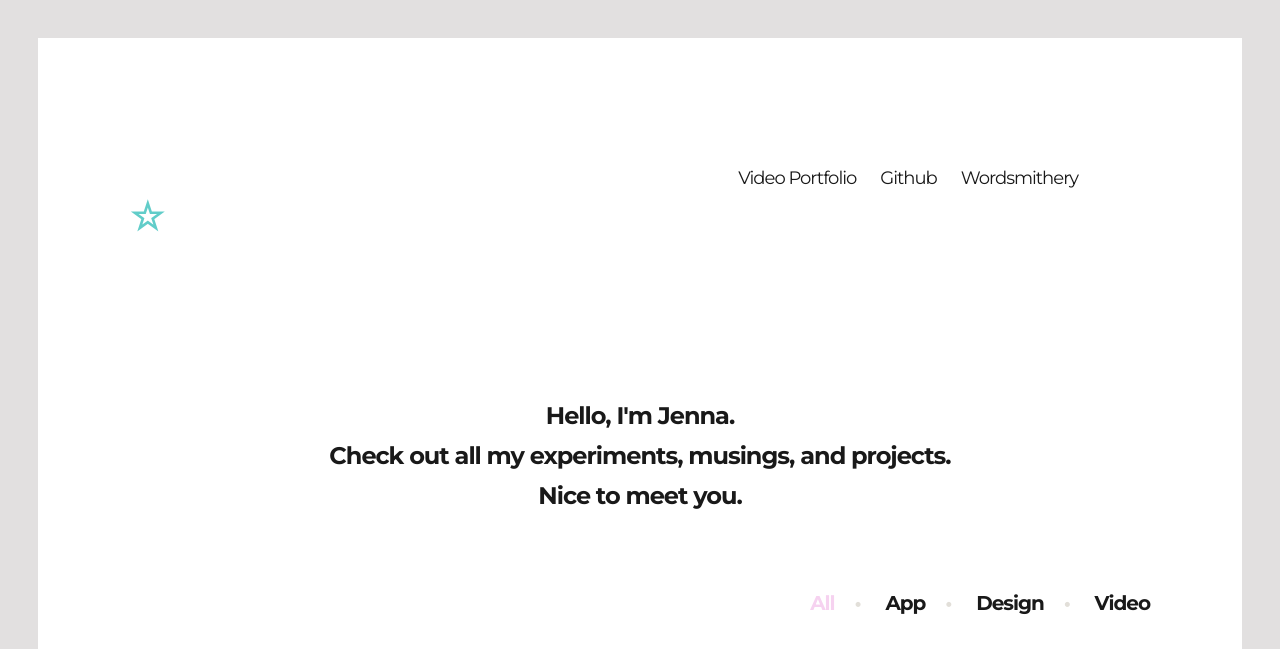
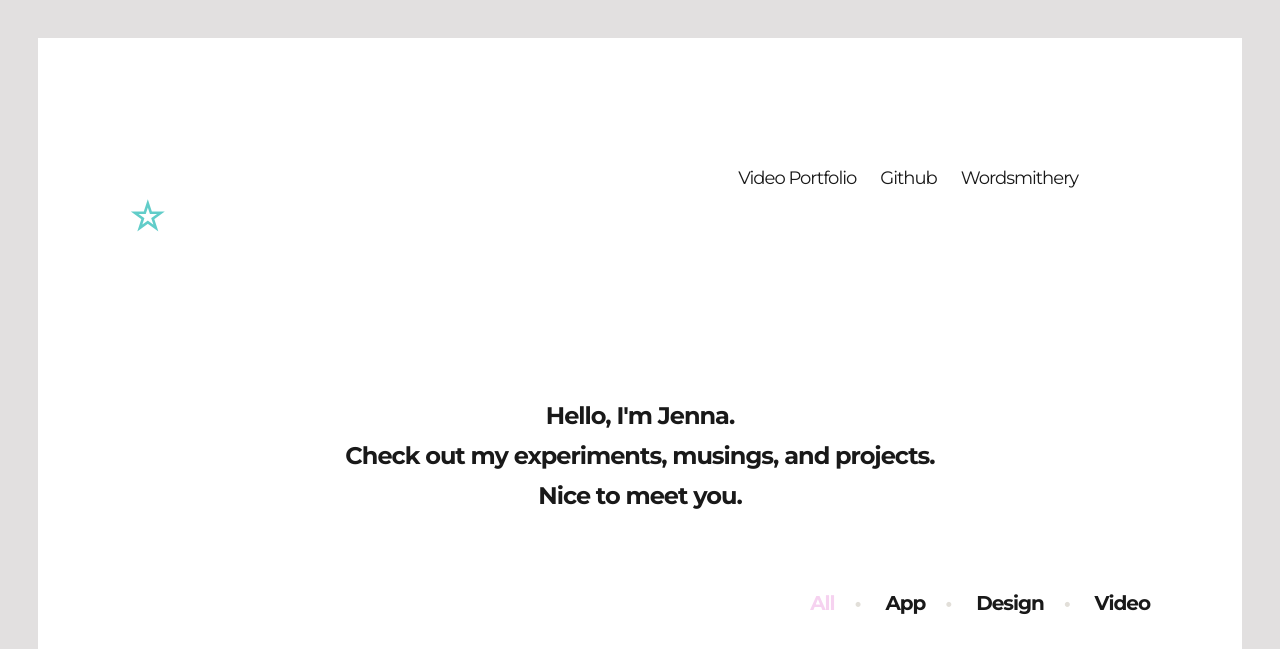
Before and after one commit to thejenweb/jencreates, a plain HTML site: page index.html in a window 1280 px wide. Shown: the top 649 px of the page. Drawn offline with Linux system fonts and the light colour scheme.

Commit message:
update switch

```diff
--- a/index.html
+++ b/index.html
@@ -72,7 +72,7 @@
                     <div class="content-1330 center-relative">
                         <div class="page-desc">
                           <strong>Hello, I'm Jenna.<strong><br>
-                          <p>Check out all my experiments, musings, and projects.<br>
+                          <p>Check out my experiments, musings, and projects.<br>
                           Nice to meet you.</p>
                         </div>
                         <div class="clear"></div>
```
